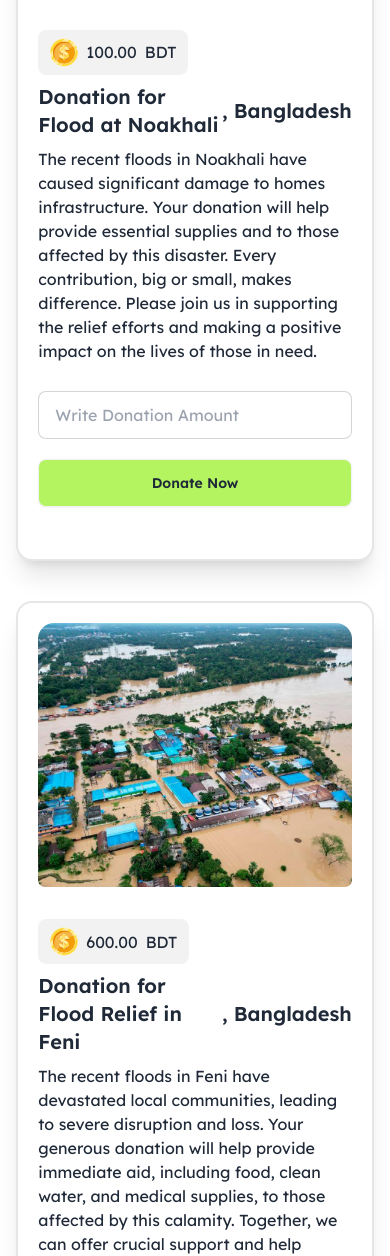
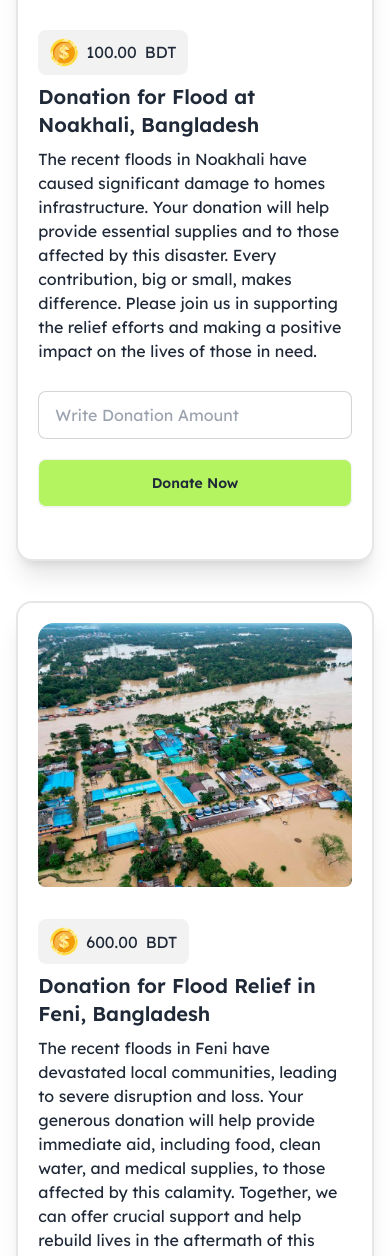
Before and after one commit to rownakabdullahomi/Batch_10_Assignment_05, a plain HTML site: page index.html in a window 390 px wide. Shown: the part 479-1735 px from the top of the page. Drawn offline with nearby package versions, Linux system fonts and the light colour scheme.

Commit message:
modification title text for responsive

```diff
--- a/index.html
+++ b/index.html
@@ -91,8 +91,7 @@
                         <span id="card1-donation">100.00</span>BDT
                     </div>
                     <div class="flex">
-                        <h2 id="card1-title" class="card-title">Donation for Flood at Noakhali </h2>
-                        <h2 class="card-title">,&nbsp;Bangladesh</h2>
+                        <h2 id="card1-title" class="card-title">Donation for Flood at Noakhali, Bangladesh</h2>
                     </div>
                     <p class="">The recent floods in Noakhali have caused significant damage to homes
                         infrastructure. Your donation will help provide essential supplies and to those affected by
@@ -123,8 +122,7 @@
                     </div>
 
                     <div class="flex">
-                        <h2 id="card2-title" class="card-title">Donation for Flood Relief in Feni</h2>
-                        <h2 class="card-title">,&nbsp;Bangladesh</h2>
+                        <h2 id="card2-title" class="card-title">Donation for Flood Relief in Feni, Bangladesh</h2>
                     </div>
                     <p class="">The recent floods in Feni have devastated local communities, leading to severe
                         disruption and loss. Your generous donation will help provide immediate aid, including food,
--- a/main.js
+++ b/main.js
@@ -2,9 +2,10 @@ let availableValue = parseFloat(document.getElementById("available-value").inner
 const historyBtn = document.getElementById("history-btn");
 const donationBtn = document.getElementById("donation-btn");
 const historySection = document.getElementById("history-section");
+const card1Title = document.getElementById("card1-title").innerText.replace(", Bangladesh", ""); // Remove ", Bangladesh" from main title
+const card2Title = document.getElementById("card2-title").innerText.replace(", Bangladesh", "");
 const card3Title = document.getElementById("card3-title").innerText;
-const card2Title = document.getElementById("card2-title").innerText;
-const card1Title = document.getElementById("card1-title").innerText;
+console.log(card1Title);
 const mainSection = document.getElementById("main");
 
 // Open blog.html in same tab
```
